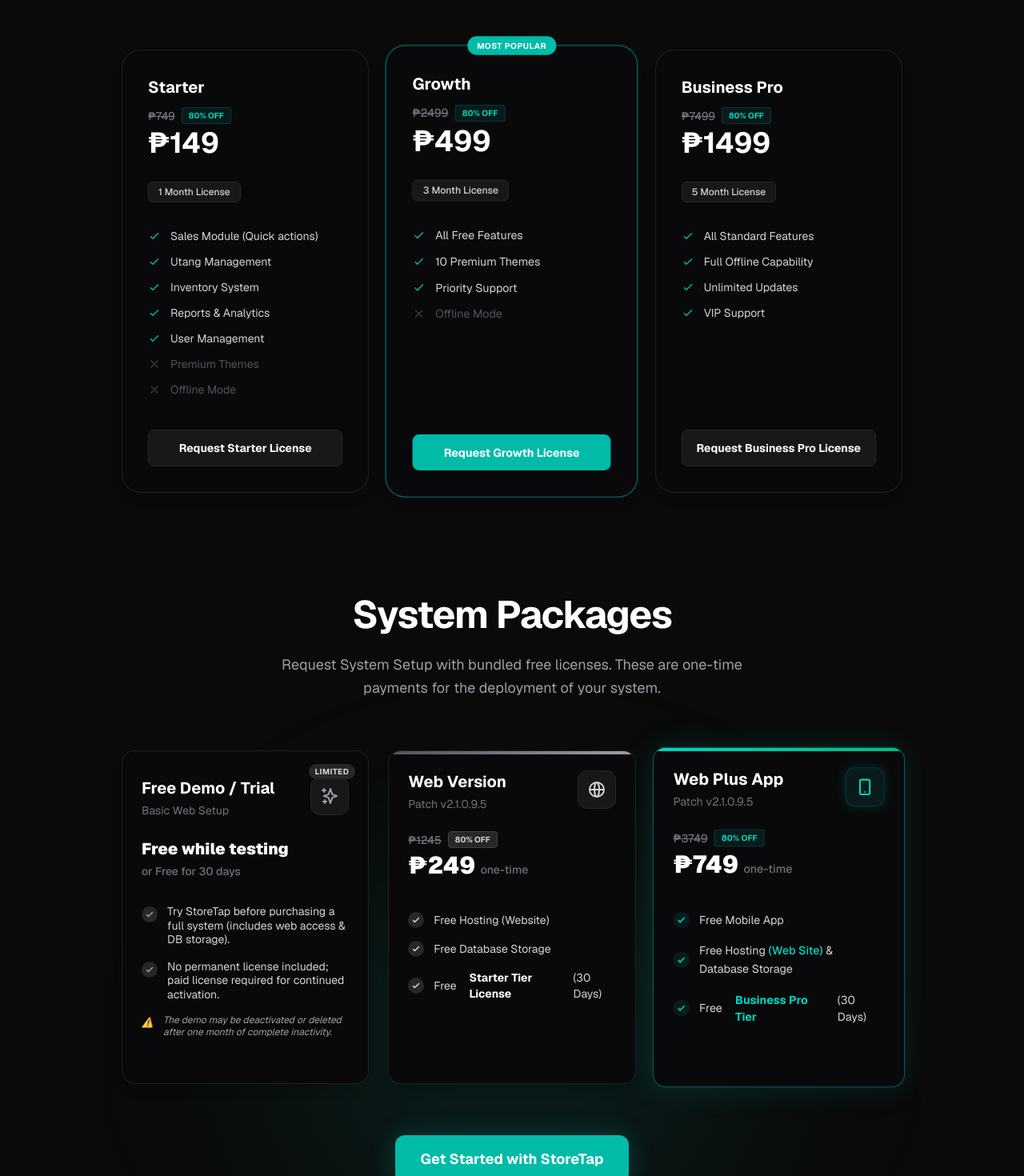
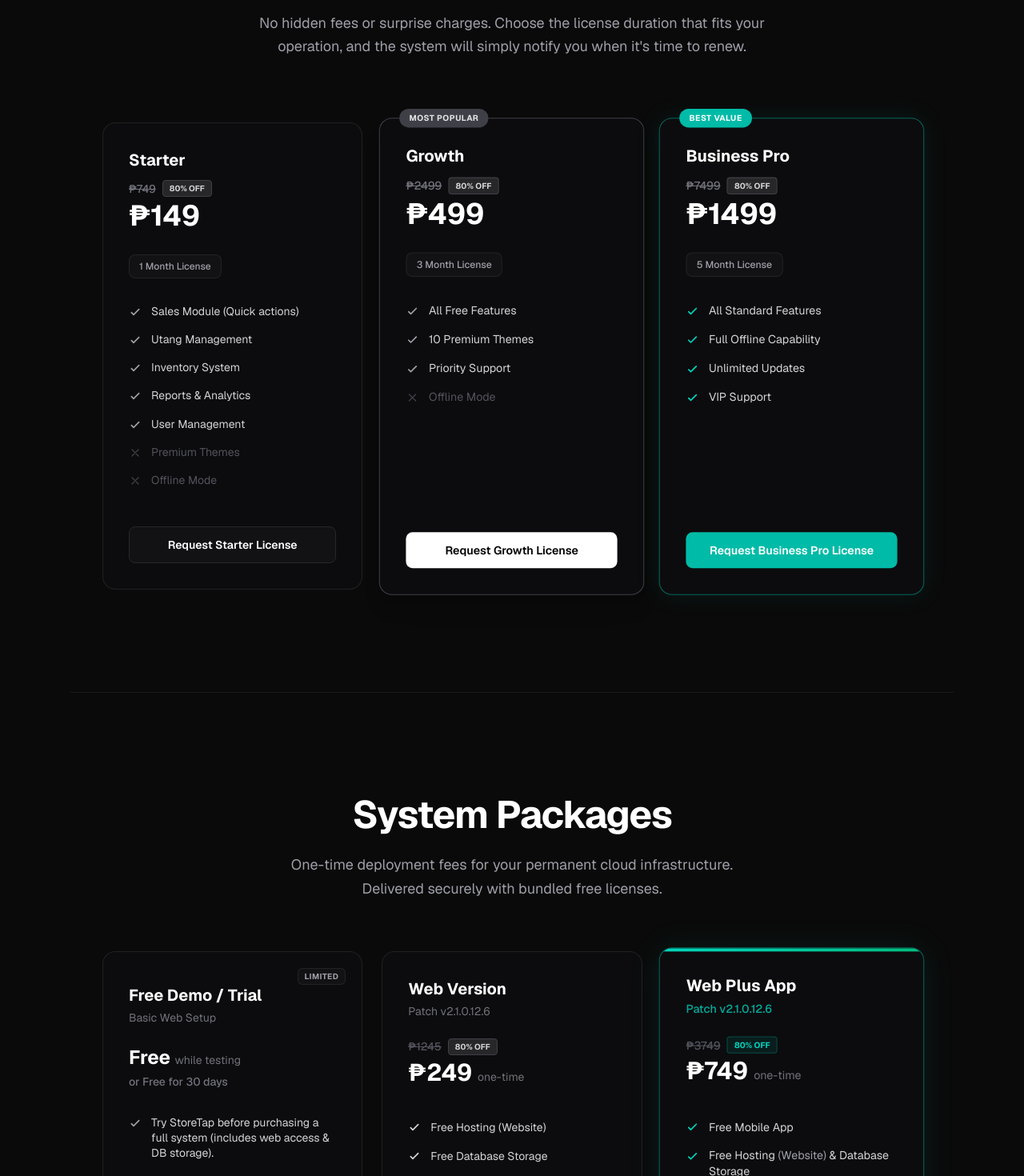
Before and after one commit to PVTec/storetap, a Next.js app: page /pricing in a window 1280 px wide. Shown: the part 240-1710 px from the top of the page at 80% size. Built offline with nearby package versions, Linux system fonts and the light colour scheme; no server answers.

Commit message:
Refine pricing UI to be more mature and trusted, add Best Value tag, update patch version

```diff
--- a/src/app/pricing/page.tsx
+++ b/src/app/pricing/page.tsx
@@ -52,7 +52,8 @@
         "Offline Mode"
       ],
       btn: "Request Starter License",
-      popular: false
+      popular: false,
+      bestValue: false
     },
     {
       name: "Growth",
@@ -69,7 +70,8 @@
         "Offline Mode"
       ],
       btn: "Request Growth License",
-      popular: true
+      popular: true,
+      bestValue: false
     },
     {
       name: "Business Pro",
@@ -85,7 +87,8 @@
       ],
       missing: [],
       btn: "Request Business Pro License",
-      popular: false
+      popular: false,
+      bestValue: true
     }
   ]
 
@@ -107,46 +110,51 @@
     <div className="min-h-screen bg-[#0a0a0a] text-zinc-300 font-sans selection:bg-teal-500/30">
       <Navigation />
 
-      <main className="max-w-5xl mx-auto px-6 pt-20 pb-32 text-center relative z-10 overflow-hidden">
-        <div className="absolute bottom-10 left-1/2 -translate-x-1/2 w-[300px] md:w-[600px] h-[300px] md:h-[500px] bg-teal-600/20 blur-[120px] md:bg-teal-500/10 -z-10 rounded-full pointer-events-none"></div>
+      <main className="max-w-6xl mx-auto px-6 pt-20 pb-32 text-center relative z-10">
         <h1 className="text-4xl md:text-5xl lg:text-6xl font-bold tracking-tight text-white mb-6 leading-tight">
-          Simple, Transparent Pricing
+          Transparent pricing for<br/>growing businesses.
         </h1>
-        <p className="text-lg text-zinc-400 mb-16 max-w-xl mx-auto leading-relaxed">
-          Choose the perfect license duration for your business needs. Your app will prompt you when it's time to renew.
+        <p className="text-lg text-zinc-400 mb-20 max-w-2xl mx-auto leading-relaxed">
+          No hidden fees or surprise charges. Choose the license duration that fits your operation, and the system will simply notify you when it's time to renew.
         </p>
 
         <div className="grid md:grid-cols-3 gap-6 text-left max-w-5xl mx-auto">
           {plans.map((p, i) => (
-             <div key={i} className={`bg-[#09090b] p-8 rounded-3xl border shadow-lg relative transition-all flex flex-col hover:-translate-y-1 ${p.popular ? 'border-teal-500/50 ring-1 ring-teal-500/20 shadow-[0_0_40px_rgba(20,184,166,0.15)] z-10 scale-[1.02]' : 'border-zinc-800/80 hover:border-zinc-700'}`}>
-               {p.popular && <span className="absolute -top-3 left-1/2 -translate-x-1/2 bg-teal-500 text-white text-[10px] font-bold px-3 py-1 rounded-full uppercase tracking-wider">Most Popular</span>}
+             <div key={i} className={`bg-[#0c0c0e] p-8 rounded-2xl relative flex flex-col transition-all ${
+                 p.popular ? 'border border-zinc-700 shadow-xl scale-[1.02] z-10' :
+                 p.bestValue ? 'border border-teal-500/50 shadow-[0_0_30px_rgba(20,184,166,0.1)] scale-[1.02] z-10' :
+                 'border border-zinc-800/80 hover:border-zinc-700'
+               }`}>
+
+               {p.popular && <span className="absolute -top-3 left-6 bg-zinc-700 text-zinc-200 text-[10px] font-bold px-3 py-1 rounded-full uppercase tracking-wider">Most Popular</span>}
+               {p.bestValue && <span className="absolute -top-3 left-6 bg-teal-500 text-white text-[10px] font-bold px-3 py-1 rounded-full uppercase tracking-wider">Best Value</span>}
 
                <h3 className="text-xl font-bold text-white mb-2">{p.name}</h3>
                <div className="mb-6 flex flex-col items-start justify-center min-h-[4.5rem]">
                  <div className="flex items-center gap-2 mb-1">
                    <span className="text-sm text-zinc-500 line-through font-medium">{p.originalPrice}</span>
-                   <span className="text-[10px] font-bold px-2 py-0.5 rounded bg-teal-500/10 text-teal-400 border border-teal-500/20">{p.discount}</span>
+                   <span className="text-[10px] font-bold px-2 py-0.5 rounded bg-zinc-800 text-zinc-300 border border-zinc-700">{p.discount}</span>
                  </div>
                  <span className="text-4xl font-bold text-white">{p.price}</span>
                  {p.subtext && <span className="text-sm font-medium text-zinc-500 mt-1">{p.subtext}</span>}
                </div>
 
-               <div className="inline-block px-3 py-1 bg-zinc-900 border border-zinc-800 rounded-md text-xs font-medium text-zinc-300 mb-8 w-max">
+               <div className="inline-flex items-center justify-center px-3 py-1.5 bg-[#121214] border border-zinc-800/80 rounded-lg text-xs font-medium text-zinc-400 mb-8 w-max">
                  {p.duration}
                </div>
 
                <div className="flex-1">
-                 <ul className="space-y-3 mb-6">
+                 <ul className="space-y-4 mb-8">
                    {p.features.map((f, j) => (
-                     <li key={j} className="flex items-center gap-3 text-sm text-zinc-300">
-                       <svg className="w-4 h-4 text-teal-500 shrink-0" fill="none" viewBox="0 0 24 24" stroke="currentColor"><path strokeLinecap="round" strokeLinejoin="round" strokeWidth={2} d="M5 13l4 4L19 7" /></svg>
-                       {f}
+                     <li key={j} className="flex items-start gap-3 text-sm text-zinc-300">
+                       <svg className={`w-4 h-4 shrink-0 mt-0.5 ${p.bestValue ? 'text-teal-400' : 'text-zinc-400'}`} fill="none" viewBox="0 0 24 24" stroke="currentColor"><path strokeLinecap="round" strokeLinejoin="round" strokeWidth={2.5} d="M5 13l4 4L19 7" /></svg>
+                       <span className="leading-snug">{f}</span>
                      </li>
                    ))}
                    {p.missing.map((f, j) => (
-                     <li key={j} className="flex items-center gap-3 text-sm text-zinc-600">
-                       <svg className="w-4 h-4 text-zinc-700 shrink-0" fill="none" viewBox="0 0 24 24" stroke="currentColor"><path strokeLinecap="round" strokeLinejoin="round" strokeWidth={2} d="M6 18L18 6M6 6l12 12" /></svg>
-                       {f}
+                     <li key={j} className="flex items-start gap-3 text-sm text-zinc-600">
+                       <svg className="w-4 h-4 text-zinc-700 shrink-0 mt-0.5" fill="none" viewBox="0 0 24 24" stroke="currentColor"><path strokeLinecap="round" strokeLinejoin="round" strokeWidth={2} d="M6 18L18 6M6 6l12 12" /></svg>
+                       <span className="leading-snug">{f}</span>
                      </li>
                    ))}
                  </ul>
@@ -155,7 +163,12 @@
                <button
                  onClick={() => handleOpenModal(p.name)}
                  disabled={userRole === 'admin' || userRole === 'provider'}
-                 className={`w-full py-3 rounded-lg text-sm font-bold transition-all text-center block mt-4 cursor-pointer ${(userRole === 'admin' || userRole === 'provider') ? 'opacity-50 cursor-not-allowed bg-zinc-800 text-zinc-500' : p.popular ? 'bg-teal-500 text-white hover:bg-teal-400' : 'bg-zinc-900 text-white border border-zinc-800 hover:bg-zinc-800 hover:text-white'}`}
+                 className={`w-full py-3 rounded-lg text-sm font-semibold transition-all text-center block mt-4 cursor-pointer ${
+                   (userRole === 'admin' || userRole === 'provider') ? 'opacity-50 cursor-not-allowed bg-zinc-800 text-zinc-500' :
+                   p.bestValue ? 'bg-teal-500 text-white hover:bg-teal-400' :
+                   p.popular ? 'bg-white text-black hover:bg-zinc-200' :
+                   'bg-[#121214] text-white border border-zinc-800 hover:bg-zinc-800 hover:text-white'
+                 }`}
                >
                  {userRole === 'admin' || userRole === 'provider' ? 'Not Available' : p.btn}
                </button>
@@ -163,120 +176,110 @@
           ))}
         </div>
 
-        <div className="mt-32">
+        <div className="mt-32 border-t border-zinc-800/50 pt-32">
           <h2 className="text-3xl md:text-5xl font-bold tracking-tight text-white mb-6">
             System Packages
           </h2>
           <p className="text-lg text-zinc-400 mb-16 max-w-xl mx-auto leading-relaxed">
-            Request System Setup with bundled free licenses. These are one-time payments for the deployment of your system.
+            One-time deployment fees for your permanent cloud infrastructure. Delivered securely with bundled free licenses.
           </p>
 
           <div className="grid lg:grid-cols-3 md:grid-cols-2 gap-6 max-w-5xl mx-auto text-left">
             {/* Free System */}
-            <div className="bg-[#09090b] border border-zinc-800/80 rounded-2xl p-6 flex flex-col relative overflow-hidden shadow-lg transition-all hover:border-zinc-700">
-              <span className="absolute top-4 right-4 bg-zinc-800 text-zinc-300 text-[10px] font-bold px-2 py-0.5 rounded-full uppercase tracking-wider">Limited</span>
+            <div className="bg-[#0c0c0e] border border-zinc-800/80 rounded-2xl p-8 flex flex-col relative overflow-hidden transition-all hover:border-zinc-700">
+              <span className="absolute top-5 right-5 bg-[#121214] text-zinc-400 border border-zinc-800/80 text-[10px] font-bold px-2 py-0.5 rounded-md uppercase tracking-wider">Limited</span>
               <div className="flex justify-between items-start mb-6 mt-2">
                 <div>
                   <h3 className="text-xl font-bold text-white">Free Demo / Trial</h3>
                   <p className="text-zinc-500 text-sm mt-1">Basic Web Setup</p>
                 </div>
-                <div className="w-12 h-12 bg-zinc-900 text-zinc-400 rounded-xl flex items-center justify-center border border-zinc-800 shrink-0">
-                  <svg className="w-6 h-6" fill="none" viewBox="0 0 24 24" stroke="currentColor"><path strokeLinecap="round" strokeLinejoin="round" strokeWidth={2} d="M5 3v4M3 5h4M6 17v4m-2-2h4m5-16l2.286 6.857L21 12l-5.714 2.143L13 21l-2.286-6.857L5 12l5.714-2.143L13 3z" /></svg>
-                </div>
               </div>
               <div className="mb-8">
-                <p className="text-xl font-black text-white mb-1">Free while testing</p>
+                <p className="text-2xl font-bold text-white mb-1">Free <span className="text-sm font-medium text-zinc-500 font-normal">while testing</span></p>
                 <p className="text-sm font-medium text-zinc-500">or Free for 30 days</p>
               </div>
               <div className="flex-1">
                 <ul className="space-y-4 mb-8">
                   <li className="text-sm text-zinc-300 flex items-start gap-3">
-                    <span className="text-zinc-400 bg-zinc-800 p-1 rounded-full shrink-0 mt-0.5"><svg className="w-3 h-3" fill="none" viewBox="0 0 24 24" stroke="currentColor"><path strokeLinecap="round" strokeLinejoin="round" strokeWidth={3} d="M5 13l4 4L19 7" /></svg></span>
-                    <span className="leading-tight">Try StoreTap before purchasing a full system (includes web access & DB storage).</span>
+                    <span className="text-zinc-400 mt-0.5"><svg className="w-4 h-4" fill="none" viewBox="0 0 24 24" stroke="currentColor"><path strokeLinecap="round" strokeLinejoin="round" strokeWidth={2.5} d="M5 13l4 4L19 7" /></svg></span>
+                    <span className="leading-snug">Try StoreTap before purchasing a full system (includes web access & DB storage).</span>
                   </li>
                   <li className="text-sm text-zinc-300 flex items-start gap-3">
-                    <span className="text-zinc-400 bg-zinc-800 p-1 rounded-full shrink-0 mt-0.5"><svg className="w-3 h-3" fill="none" viewBox="0 0 24 24" stroke="currentColor"><path strokeLinecap="round" strokeLinejoin="round" strokeWidth={3} d="M5 13l4 4L19 7" /></svg></span>
-                    <span className="leading-tight">No permanent license included; paid license required for continued activation.</span>
+                    <span className="text-zinc-400 mt-0.5"><svg className="w-4 h-4" fill="none" viewBox="0 0 24 24" stroke="currentColor"><path strokeLinecap="round" strokeLinejoin="round" strokeWidth={2.5} d="M5 13l4 4L19 7" /></svg></span>
+                    <span className="leading-snug">No permanent license included; paid license required for continued activation.</span>
                   </li>
-                  <li className="text-sm text-zinc-400 flex items-start gap-3 mt-4 text-xs italic">
-                    <span className="text-amber-500 shrink-0 mt-0.5">⚠️</span>
-                    <span className="leading-tight">The demo may be deactivated or deleted after one month of complete inactivity.</span>
+                  <li className="text-sm text-zinc-500 flex items-start gap-3 mt-4 italic">
+                    <span className="text-zinc-600 shrink-0 mt-0.5">⚠️</span>
+                    <span className="leading-snug">Demo instances may be deactivated after one month of inactivity.</span>
                   </li>
                 </ul>
               </div>
             </div>
 
             {/* Web System */}
-            <div className="bg-[#09090b] border border-zinc-800/80 hover:border-zinc-700 rounded-2xl p-6 flex flex-col relative overflow-hidden shadow-lg transition-all">
-              <div className="absolute top-0 inset-x-0 h-1 bg-gradient-to-r from-zinc-600 to-zinc-400"></div>
+            <div className="bg-[#0c0c0e] border border-zinc-800/80 hover:border-zinc-700 rounded-2xl p-8 flex flex-col relative overflow-hidden transition-all">
               <div className="flex justify-between items-start mb-6">
                 <div>
                   <h3 className="text-xl font-bold text-white">Web Version</h3>
-                  <p className="text-zinc-500 text-sm mt-1">Patch v2.1.0.9.5</p>
-                </div>
-                <div className="w-12 h-12 bg-zinc-900 text-zinc-300 rounded-xl flex items-center justify-center border border-zinc-800">
-                  <svg className="w-6 h-6" fill="none" viewBox="0 0 24 24" stroke="currentColor"><path strokeLinecap="round" strokeLinejoin="round" strokeWidth={2} d="M21 12a9 9 0 01-9 9m9-9a9 9 0 00-9-9m9 9H3m9 9a9 9 0 01-9-9m9 9c1.657 0 3-4.03 3-9s-1.343-9-3-9m0 18c-1.657 0-3-4.03-3-9s1.343-9 3-9m-9 9a9 9 0 019-9" /></svg>
+                  <p className="text-zinc-500 text-sm mt-1">Patch v2.1.0.12.6</p>
                 </div>
               </div>
               <div className="mb-8">
                 <div className="flex items-center gap-2 mb-1">
-                  <span className="text-sm text-zinc-500 line-through font-medium">₱1245</span>
+                  <span className="text-sm text-zinc-600 line-through font-medium">₱1245</span>
                   <span className="text-[10px] font-bold px-2 py-0.5 rounded bg-zinc-800 text-zinc-300 border border-zinc-700">80% OFF</span>
                 </div>
-                <p className="text-3xl font-black text-white mb-2">₱249 <span className="text-sm font-medium text-zinc-500">one-time</span></p>
+                <p className="text-3xl font-bold text-white mb-2">₱249 <span className="text-sm font-medium text-zinc-500 font-normal">one-time</span></p>
               </div>
               <div className="flex-1">
                 <ul className="space-y-4 mb-8">
                   <li className="text-sm text-zinc-300 flex items-center gap-3">
-                    <span className="text-zinc-300 bg-zinc-800 p-1 rounded-full"><svg className="w-3 h-3" fill="none" viewBox="0 0 24 24" stroke="currentColor"><path strokeLinecap="round" strokeLinejoin="round" strokeWidth={3} d="M5 13l4 4L19 7" /></svg></span> Free Hosting (Website)
+                    <span className="text-zinc-300"><svg className="w-4 h-4" fill="none" viewBox="0 0 24 24" stroke="currentColor"><path strokeLinecap="round" strokeLinejoin="round" strokeWidth={2.5} d="M5 13l4 4L19 7" /></svg></span> Free Hosting (Website)
                   </li>
                   <li className="text-sm text-zinc-300 flex items-center gap-3">
-                    <span className="text-zinc-300 bg-zinc-800 p-1 rounded-full"><svg className="w-3 h-3" fill="none" viewBox="0 0 24 24" stroke="currentColor"><path strokeLinecap="round" strokeLinejoin="round" strokeWidth={3} d="M5 13l4 4L19 7" /></svg></span> Free Database Storage
+                    <span className="text-zinc-300"><svg className="w-4 h-4" fill="none" viewBox="0 0 24 24" stroke="currentColor"><path strokeLinecap="round" strokeLinejoin="round" strokeWidth={2.5} d="M5 13l4 4L19 7" /></svg></span> Free Database Storage
                   </li>
                   <li className="text-sm text-zinc-300 flex items-center gap-3">
-                    <span className="text-zinc-300 bg-zinc-800 p-1 rounded-full"><svg className="w-3 h-3" fill="none" viewBox="0 0 24 24" stroke="currentColor"><path strokeLinecap="round" strokeLinejoin="round" strokeWidth={3} d="M5 13l4 4L19 7" /></svg></span> Free <span className="font-bold ml-1 text-white">Starter Tier License</span> (30 Days)
+                    <span className="text-zinc-300"><svg className="w-4 h-4" fill="none" viewBox="0 0 24 24" stroke="currentColor"><path strokeLinecap="round" strokeLinejoin="round" strokeWidth={2.5} d="M5 13l4 4L19 7" /></svg></span> Free <span className="font-semibold text-white ml-1">Starter Tier License</span> (30 Days)
                   </li>
                 </ul>
               </div>
             </div>
 
             {/* App System */}
-            <div className="bg-[#09090b] border border-teal-500/50 rounded-2xl p-6 flex flex-col relative overflow-hidden shadow-[0_0_40px_rgba(20,184,166,0.15)] transition-all transform scale-[1.02]">
+            <div className="bg-[#0c0c0e] border border-teal-500/50 rounded-2xl p-8 flex flex-col relative overflow-hidden shadow-[0_0_40px_rgba(20,184,166,0.1)] transition-all transform scale-[1.02]">
               <div className="absolute top-0 inset-x-0 h-1 bg-gradient-to-r from-teal-400 to-emerald-500"></div>
               <div className="flex justify-between items-start mb-6">
                 <div>
                   <h3 className="text-xl font-bold text-white">Web Plus App</h3>
-                  <p className="text-zinc-500 text-sm mt-1">Patch v2.1.0.9.5</p>
-                </div>
-                <div className="w-12 h-12 bg-teal-500/10 text-teal-400 rounded-xl flex items-center justify-center border border-teal-500/20 shadow-[0_0_15px_rgba(20,184,166,0.2)]">
-                  <svg className="w-6 h-6" fill="none" viewBox="0 0 24 24" stroke="currentColor"><path strokeLinecap="round" strokeLinejoin="round" strokeWidth={2} d="M12 18h.01M8 21h8a2 2 0 002-2V5a2 2 0 00-2-2H8a2 2 0 00-2 2v14a2 2 0 002 2z" /></svg>
+                  <p className="text-teal-400/80 text-sm mt-1 font-medium">Patch v2.1.0.12.6</p>
                 </div>
               </div>
               <div className="mb-8">
                 <div className="flex items-center gap-2 mb-1">
-                  <span className="text-sm text-zinc-500 line-through font-medium">₱3749</span>
-                  <span className="text-[10px] font-bold px-2 py-0.5 rounded bg-teal-500/10 text-teal-400 border border-teal-500/20">80% OFF</span>
+                  <span className="text-sm text-zinc-600 line-through font-medium">₱3749</span>
+                  <span className="text-[10px] font-bold px-2 py-0.5 rounded bg-teal-500/10 text-teal-400 border border-teal-500/30">80% OFF</span>
                 </div>
-                <p className="text-3xl font-black text-white mb-2">₱749 <span className="text-sm font-medium text-zinc-500">one-time</span></p>
+                <p className="text-3xl font-bold text-white mb-2">₱749 <span className="text-sm font-medium text-zinc-500 font-normal">one-time</span></p>
               </div>
               <div className="flex-1">
                 <ul className="space-y-4 mb-8">
                   <li className="text-sm text-zinc-300 flex items-center gap-3">
-                    <span className="text-teal-400 bg-teal-500/10 p-1 rounded-full"><svg className="w-3 h-3" fill="none" viewBox="0 0 24 24" stroke="currentColor"><path strokeLinecap="round" strokeLinejoin="round" strokeWidth={3} d="M5 13l4 4L19 7" /></svg></span> Free Mobile App
+                    <span className="text-teal-400"><svg className="w-4 h-4" fill="none" viewBox="0 0 24 24" stroke="currentColor"><path strokeLinecap="round" strokeLinejoin="round" strokeWidth={2.5} d="M5 13l4 4L19 7" /></svg></span> Free Mobile App
                   </li>
-                  <li className="text-sm text-zinc-300 flex items-center gap-3 leading-relaxed">
-                    <span className="text-teal-400 bg-teal-500/10 p-1 rounded-full shrink-0"><svg className="w-3 h-3" fill="none" viewBox="0 0 24 24" stroke="currentColor"><path strokeLinecap="round" strokeLinejoin="round" strokeWidth={3} d="M5 13l4 4L19 7" /></svg></span>
-                    <span>Free Hosting <span className="text-teal-400 font-medium">(Web Site)</span> & Database Storage</span>
+                  <li className="text-sm text-zinc-300 flex items-start gap-3">
+                    <span className="text-teal-400 mt-0.5"><svg className="w-4 h-4" fill="none" viewBox="0 0 24 24" stroke="currentColor"><path strokeLinecap="round" strokeLinejoin="round" strokeWidth={2.5} d="M5 13l4 4L19 7" /></svg></span>
+                    <span className="leading-snug">Free Hosting <span className="text-zinc-400">(Website)</span> & Database Storage</span>
                   </li>
                   <li className="text-sm text-zinc-300 flex items-center gap-3">
-                    <span className="text-teal-400 bg-teal-500/10 p-1 rounded-full"><svg className="w-3 h-3" fill="none" viewBox="0 0 24 24" stroke="currentColor"><path strokeLinecap="round" strokeLinejoin="round" strokeWidth={3} d="M5 13l4 4L19 7" /></svg></span> Free <span className="font-bold ml-1 text-teal-400">Business Pro Tier</span> (30 Days)
+                    <span className="text-teal-400"><svg className="w-4 h-4" fill="none" viewBox="0 0 24 24" stroke="currentColor"><path strokeLinecap="round" strokeLinejoin="round" strokeWidth={2.5} d="M5 13l4 4L19 7" /></svg></span> Free <span className="font-semibold text-white ml-1">Business Pro Tier</span> (30 Days)
                   </li>
                 </ul>
               </div>
             </div>
           </div>
 
-          <div className="mt-16 text-center">
+          <div className="mt-20 text-center">
             <button
               onClick={() => {
                 if (userLogged) {
@@ -285,7 +288,7 @@
                   router.push('/login')
                 }
               }}
-              className="inline-block px-8 py-4 rounded-xl bg-teal-500 text-white font-bold text-lg hover:bg-teal-400 transition-all shadow-[0_0_30px_rgba(20,184,166,0.25)] hover:shadow-[0_0_40px_rgba(20,184,166,0.35)]"
+              className="inline-block px-10 py-4 rounded-xl bg-teal-500 text-white font-semibold text-sm tracking-wide hover:bg-teal-400 transition-all shadow-[0_0_20px_rgba(20,184,166,0.15)] hover:shadow-[0_0_30px_rgba(20,184,166,0.25)]"
             >
               Get Started with StoreTap
             </button>
```
